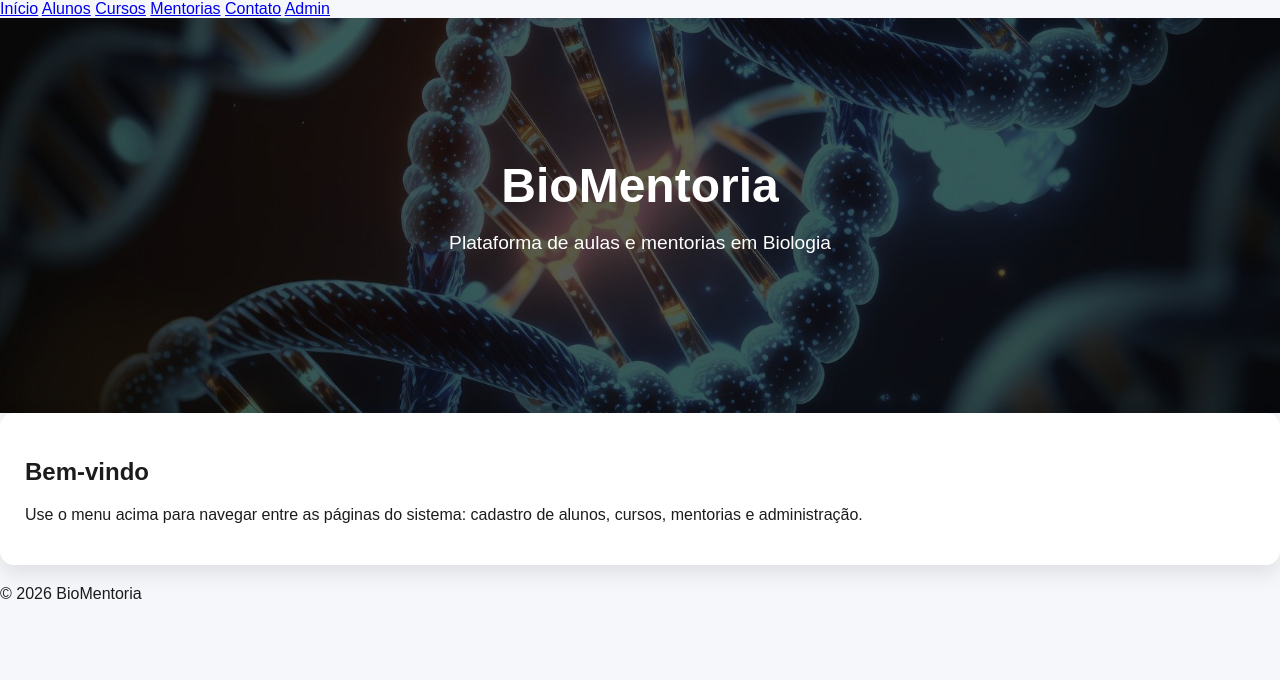
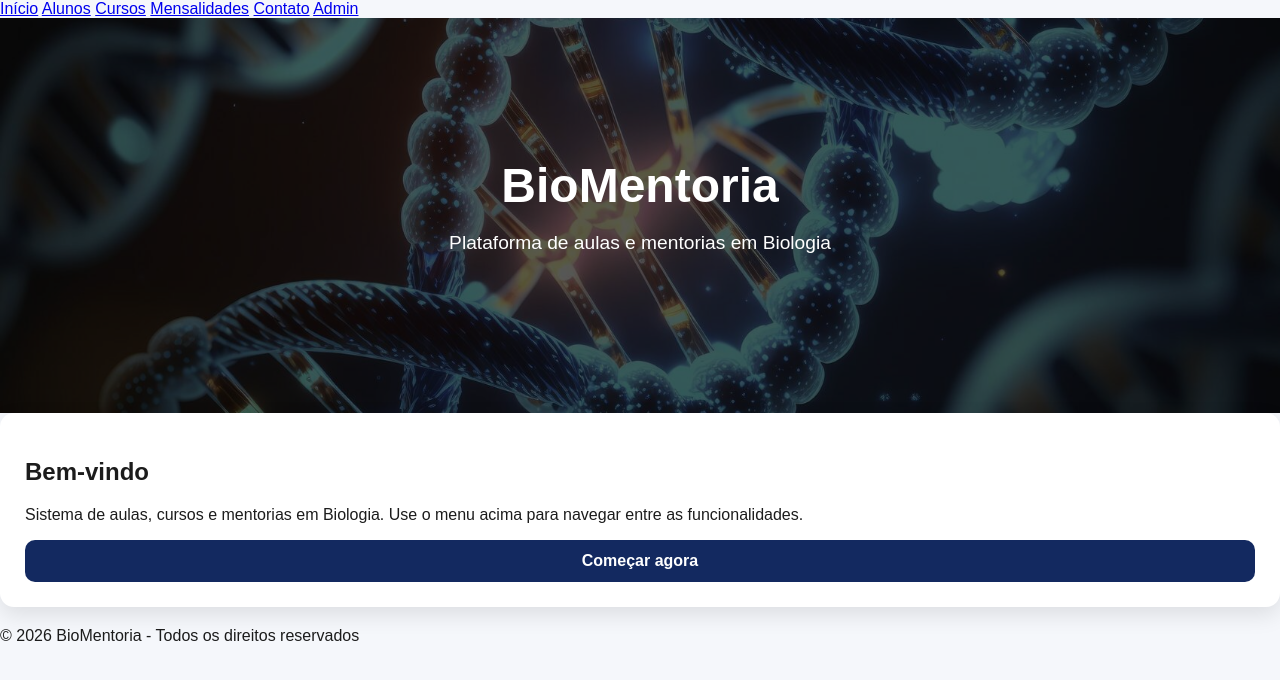
Before and after one commit to luanaschuantes/Aulas-de-biologia-online, a plain HTML site: page index.html in a window 1280 px wide. Drawn offline with Linux system fonts and the light colour scheme.

Commit message:
Update index.html

```diff
--- a/index.html
+++ b/index.html
@@ -8,38 +8,39 @@
 
 <body>
 
-<!-- MENU SUPERIOR -->
+<!-- MENU -->
 <nav>
     <a href="index.html">Início</a>
     <a href="clientes.html">Alunos</a>
     <a href="servicos.html">Cursos</a>
-    <a href="agendamentos.html">Mentorias</a>
+    <a href="agendamentos.html">Mensalidades</a>
     <a href="consulta_agendamentos.html">Contato</a>
     <a href="admin.html">Admin</a>
 </nav>
 
-<!-- BANNER -->
+<!-- CONTEÚDO -->
 <header class="banner">
     <h1>BioMentoria</h1>
     <p>Plataforma de aulas e mentorias em Biologia</p>
 </header>
 
-<!-- CONTEÚDO SIMPLES -->
 <div class="container">
 
     <div class="card">
         <h2>Bem-vindo</h2>
         <p>
-            Use o menu acima para navegar entre as páginas do sistema:
-            cadastro de alunos, cursos, mentorias e administração.
+            Sistema de aulas, cursos e mentorias em Biologia.
+            Use o menu acima para navegar entre as funcionalidades.
         </p>
+
+        <a class="btn" href="clientes.html">Começar agora</a>
     </div>
 
 </div>
 
 <!-- RODAPÉ -->
 <footer class="rodape">
-    <p>&copy; 2026 BioMentoria</p>
+    <p>&copy; 2026 BioMentoria - Todos os direitos reservados</p>
 </footer>
 
 </body>
```
